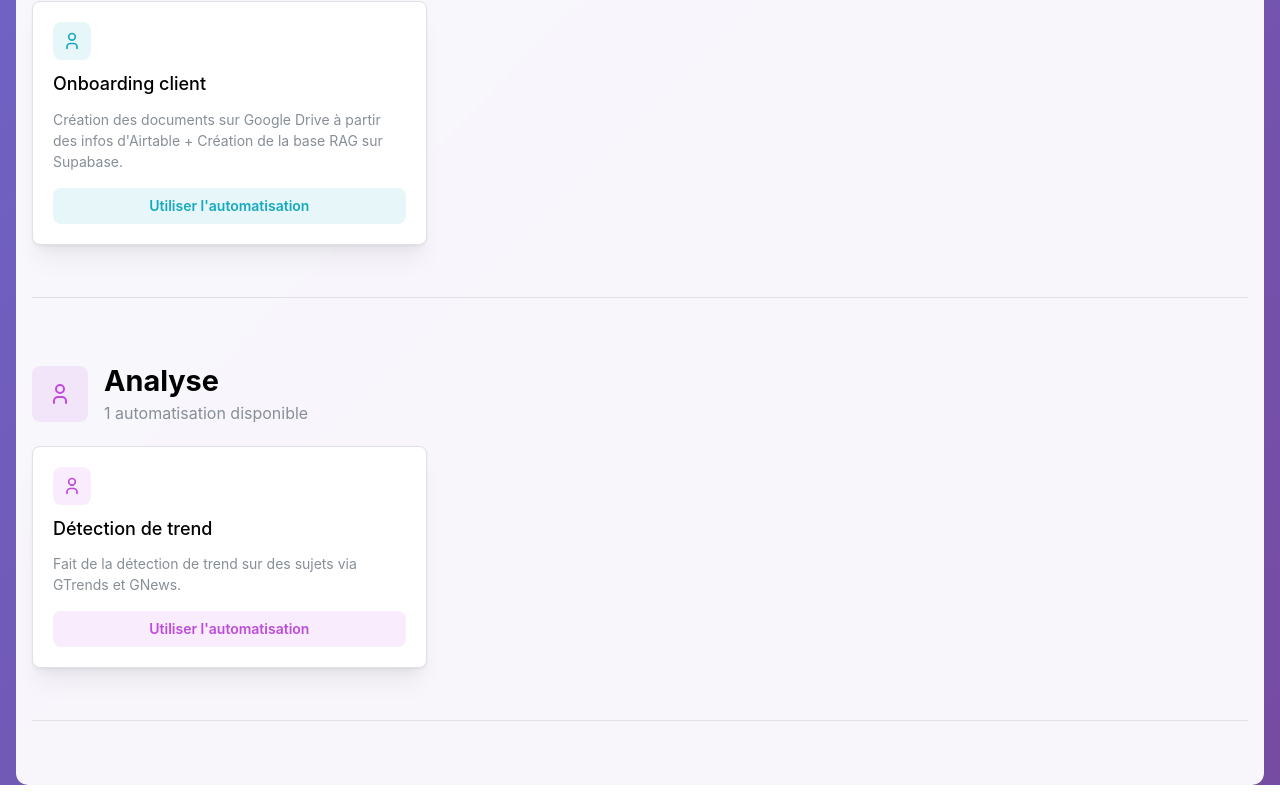
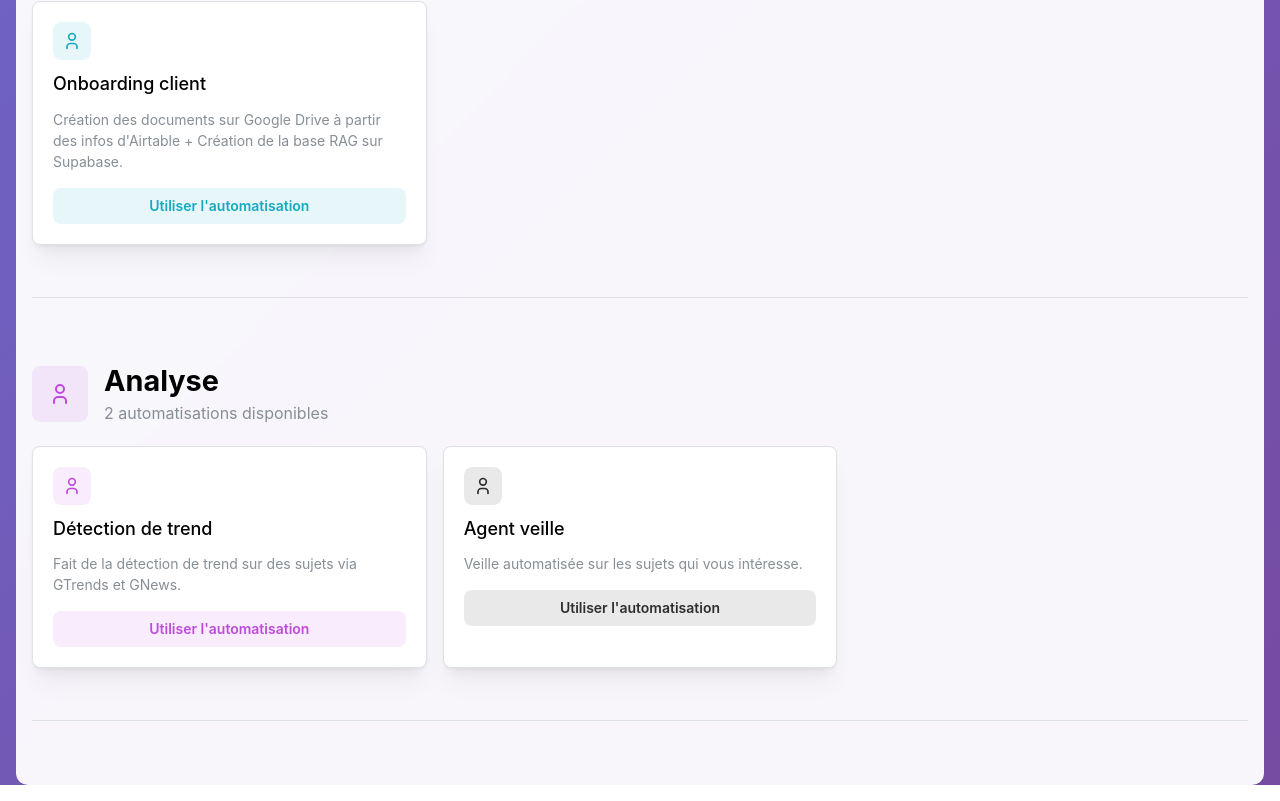
Before and after one commit to AllanVaccarizi/HubAutomation, a React (Create React App) app: page / in a window 1280 px wide. Shown: the part 2536-3337 px from the top of the page. Built offline with nearby package versions, Linux system fonts and the light colour scheme.

Commit message:
ajout automation veille

```diff
--- a/src/App.js
+++ b/src/App.js
@@ -155,6 +155,15 @@ const automationsData = {
       pdfGuide: 'https://drive.google.com/file/d/1fadLylKzA08IEjjhfjLsp4q7dyYGQzVY/preview',
       icon: IconUser,
       color: 'grape'
+    },
+    {
+      id: 'agent-veille',
+      title: 'Agent veille',
+      description: 'Veille automatisée sur les sujets qui vous intéresse.',
+      webhook: 'https://n8n.srv749948.hstgr.cloud/webhook/9a9867b0-97e2-4551-87e6-e50845475e9f/chat',
+      pdfGuide: 'https://drive.google.com/drive/folders/1bVFE9omDMhyK-eY3Jq94jzXus9fJKmUI',
+      icon: IconUser,
+      color: 'dark'
     }
   ]
 };
```
